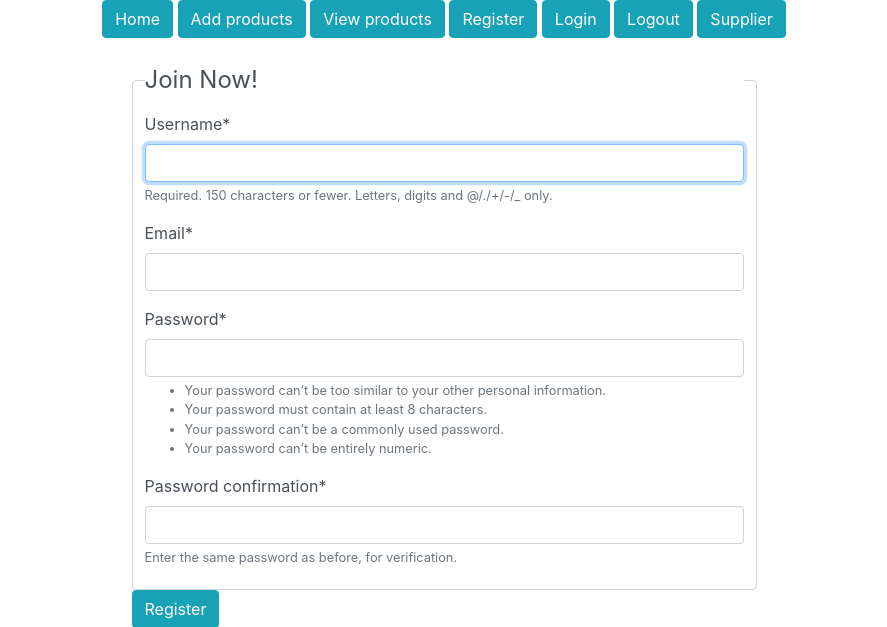
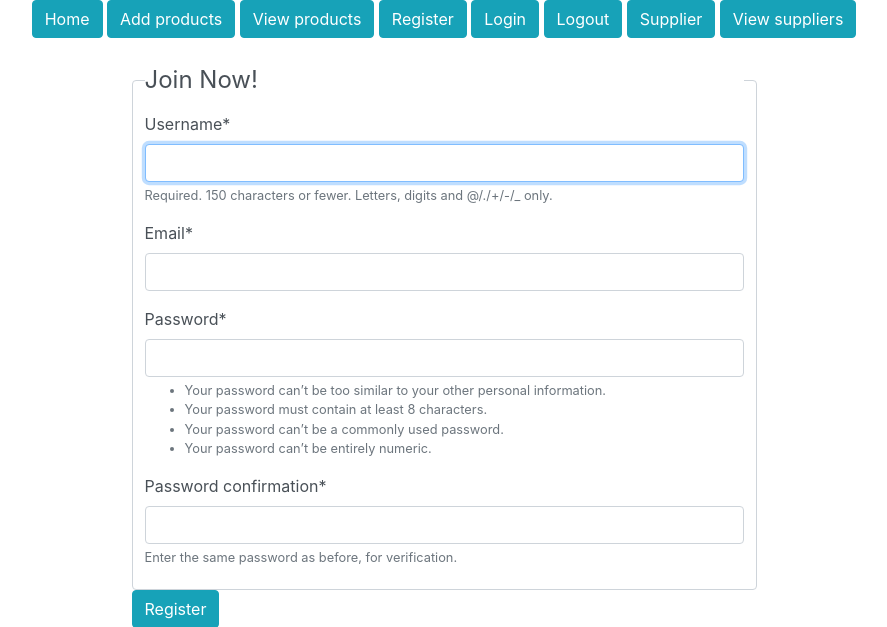
Before and after one commit to MumoMwendwa/midMorningDjangoRegistration, a Django app: page / in a window 1280 px wide. Shown: the top 627 px of the page, without its empty margins (196-1083 px from the left). Run offline with Django 4.2, Linux system fonts and the light colour scheme; some libraries are stand-ins or nearby versions.

Commit message:
first commit

```diff
--- a/midMorningDjangoRegistration/urls.py
+++ b/midMorningDjangoRegistration/urls.py
@@ -29,5 +29,6 @@ urlpatterns = [
     path('add-supplier/', general_views.add_supplier, name='add-supplier'),
     path('delete-product/<id>', general_views.delete_product, name='delete-product'),
     path('update-product/<id>', general_views.update_product, name='update-product'),
-    path('payment/<id>', general_views.payment, name='payment')
+    path('payment/<id>', general_views.payment, name='payment'),
+    path('supplier/', general_views.view_suppliers, name='view-suppliers')
 ]
--- a/midMorningDjangoRegistration/views.py
+++ b/midMorningDjangoRegistration/views.py
@@ -56,6 +56,13 @@ def view_products(request):
     # select all products to be displayed
     products = Product.objects.all()
     return render(request, 'products.html', {'products': products})
+
+
+@login_required
+def view_suppliers(request):
+    # select all suppliers to be displayed
+    supplier = Supplier.objects.all()
+    return render(request, 'suppliers.html', {'supplier': supplier})
 
 
 @login_required
--- a/templates/base.html
+++ b/templates/base.html
@@ -18,7 +18,7 @@
             <a href="{% url 'login' %}"><button class="btn btn-info">Login</button></a>
             <a href="{% url 'logout' %}"><button class="btn btn-info">Logout</button></a>
             <a href="{% url 'add-supplier' %}"><button class="btn btn-info">Supplier</button></a>
-
+            <a href="{% url 'view-suppliers' %}"><button class="btn btn-info">View suppliers</button></a>
 
         </nav>
     </div>
```
Also changed, not shown: templates/suppliers.html (+6 -6 lines), db.sqlite3.
